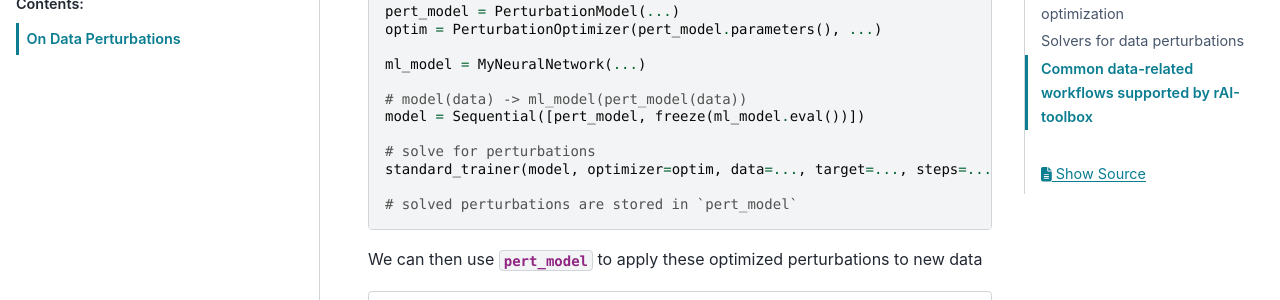
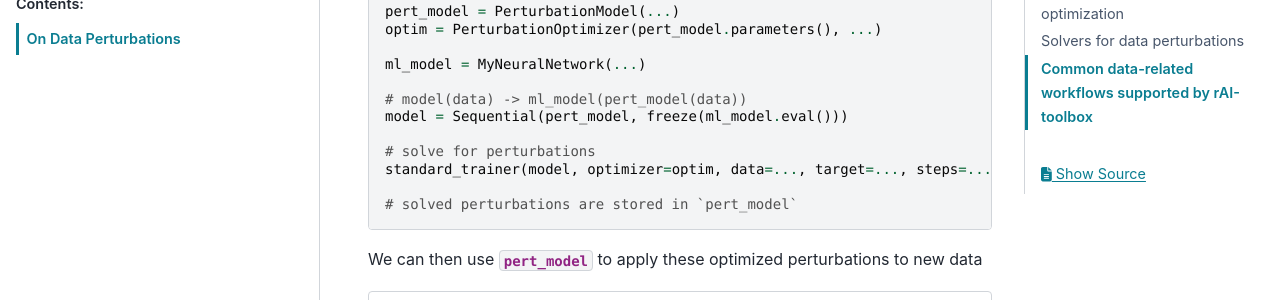
Before and after one commit to mit-ll-responsible-ai/responsible-ai-toolbox, a Sphinx documentation site: the page built from docs/source/explanation/perturbations.rst, in a window 1280 px wide and 900 px high, scrolled down 3309 px. Shown: the part 152-452 px from the top of the window. Built offline with Sphinx 7.4.7 and the PyData theme 0.15.4, drawn with Linux system fonts in a browser that asks for light colours; pages that are not in the unit, such as notebooks, are missing from menus.

```diff
--- a/docs/source/explanation/perturbations.rst
+++ b/docs/source/explanation/perturbations.rst
@@ -157,7 +157,7 @@ and solve for the optimal perturbation via:
    ml_model = MyNeuralNetwork(...)
 
    # model(data) -> ml_model(pert_model(data))
-   model = Sequential([pert_model, freeze(ml_model.eval())])
+   model = Sequential(pert_model, freeze(ml_model.eval()))
 
    # solve for perturbations
    standard_trainer(model, optimizer=optim, data=..., target=..., steps=..., criterion=...)
--- a/docs/source/how_tos.rst
+++ b/docs/source/how_tos.rst
@@ -15,4 +15,5 @@ towards concrete objectives.
    :caption: How to...
 
    how_to/custom_optim
+   how_to/univ_adv_pert
    how_to/hydraddp
```
